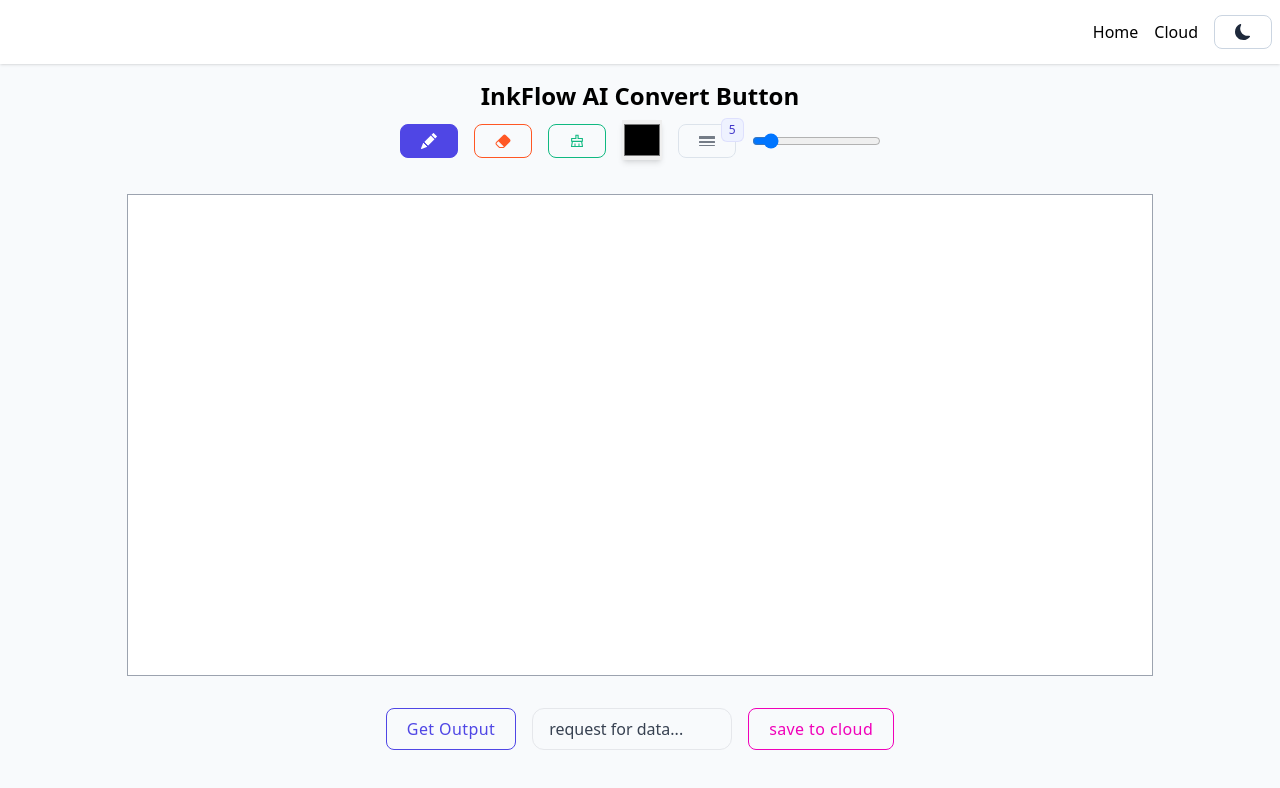
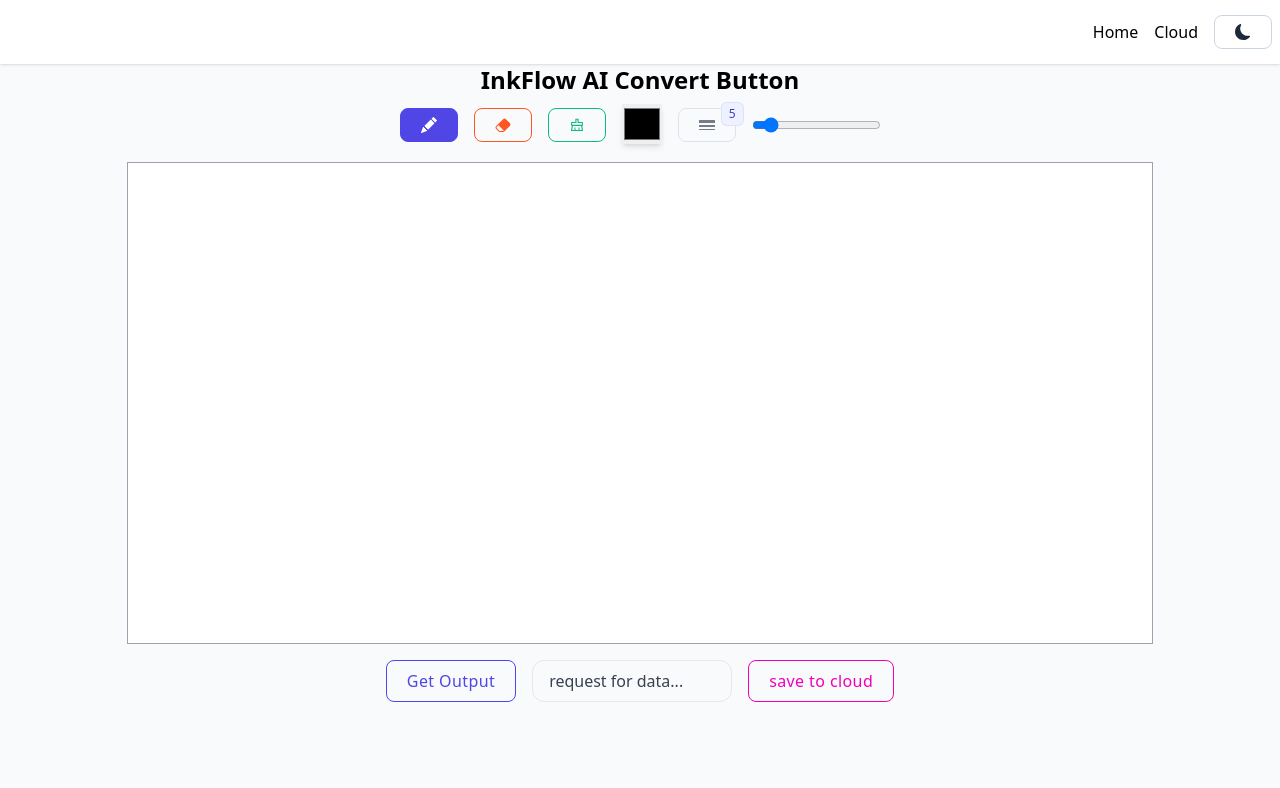
Before and after one commit to shahadat3669/inkflow-ai-convert, a Next.js app: page / in a window 1280 px wide. Shown: the top 788 px of the page. Built offline with nearby package versions, Linux system fonts and the light colour scheme; no server answers.

Commit message:
🎨style(ui): fix height

```diff
--- a/app/page.tsx
+++ b/app/page.tsx
@@ -79,7 +79,7 @@ const Home = () => {
         selectedColor={selectedColor}
         selectedTool={selectedTool}
       />
-      <div className="mt-4 flex items-center justify-center gap-4">
+      <div className="flex items-center justify-center gap-4">
         <Button onClick={handleCanvasSave} tone="primary">
           Get Output
         </Button>
--- a/components/Toolbar.tsx
+++ b/components/Toolbar.tsx
@@ -43,7 +43,7 @@ const Toolbar = ({
   };
 
   return (
-    <section className="flex flex-col items-center justify-center px-2 py-4">
+    <section className="flex flex-col items-center justify-center px-2">
       <h1 className="mb-2 text-center text-2xl font-semibold">
         InkFlow AI Convert Button
       </h1>
```
